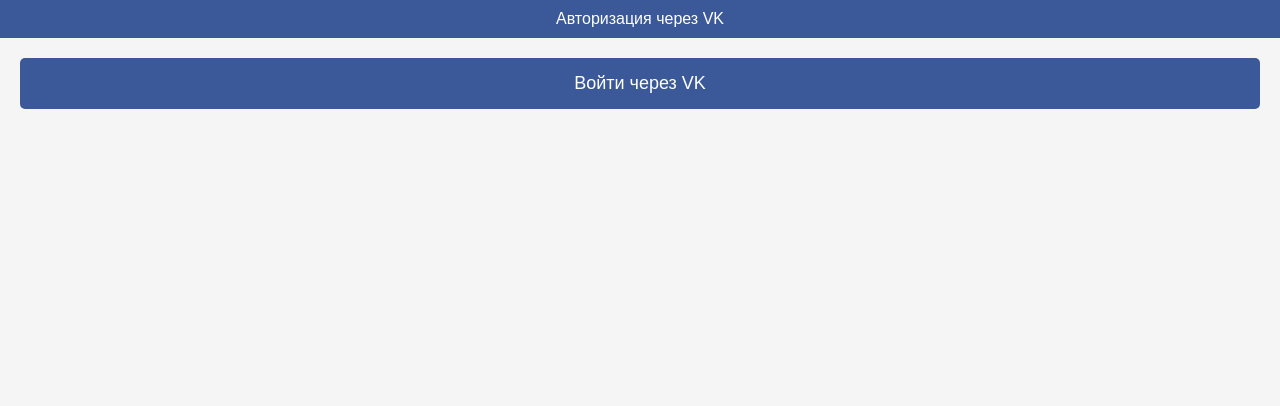
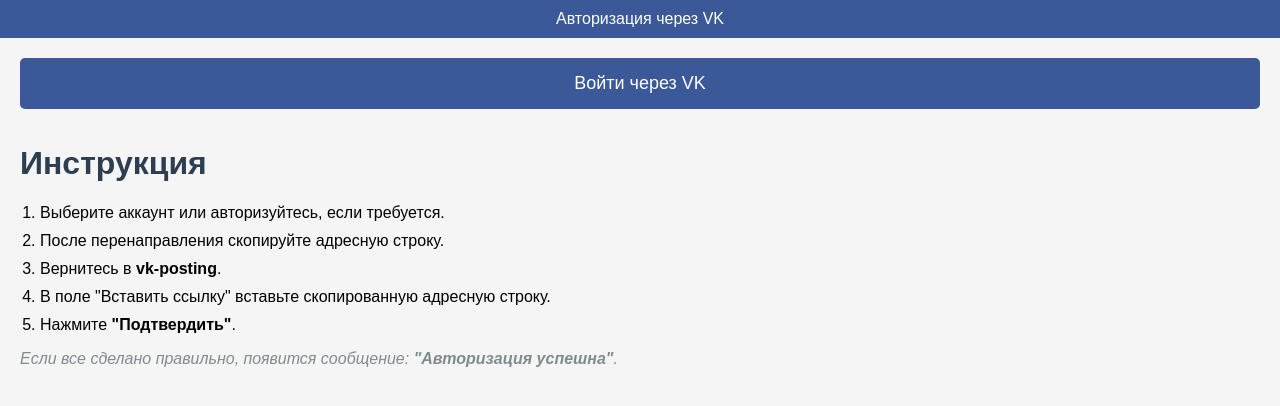
Before and after one commit to vk-posting/vk-posting.github.io, a plain HTML site: page index.html in a window 1280 px wide. Drawn offline with Linux system fonts and the light colour scheme.

Commit message:
Add files via upload

```diff
--- a/index.html
+++ b/index.html
@@ -22,6 +22,15 @@
             <input type="text" id="accessTokenInput" placeholder="Вставьте ссылку">
             <button onclick="setToken()">Подтвердить</button>
         </div>
+		<h1>Инструкция</h1>
+    <ol>
+        <li>Выберите аккаунт или авторизуйтесь, если требуется.</li>
+        <li>После перенаправления скопируйте адресную строку.</li>
+        <li>Вернитесь в <strong>vk-posting</strong>.</li>
+        <li>В поле "Вставить ссылку" вставьте скопированную адресную строку.</li>
+        <li>Нажмите <strong>"Подтвердить"</strong>.</li>
+    </ol>
+    <p class="note">Если все сделано правильно, появится сообщение: <strong>"Авторизация успешна"</strong>.</p>
         <p id="authStatus"></p>
     </div>
 
--- a/styles.css
+++ b/styles.css
@@ -4,7 +4,19 @@ body {
     padding: 0;
     background-color: #f5f5f5;
 }
-
+h1 {
+            color: #2c3e50;
+        }
+        ol {
+            padding-left: 20px;
+        }
+        li {
+            margin-bottom: 10px;
+        }
+        .note {
+            font-style: italic;
+            color: #7f8c8d;
+        }
 header {
     background-color: #3b5998;
     color: white;
```
